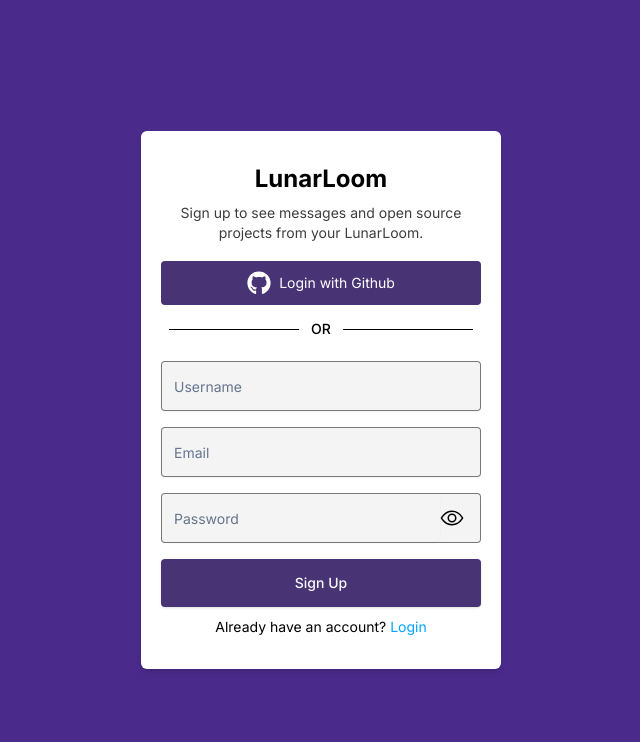
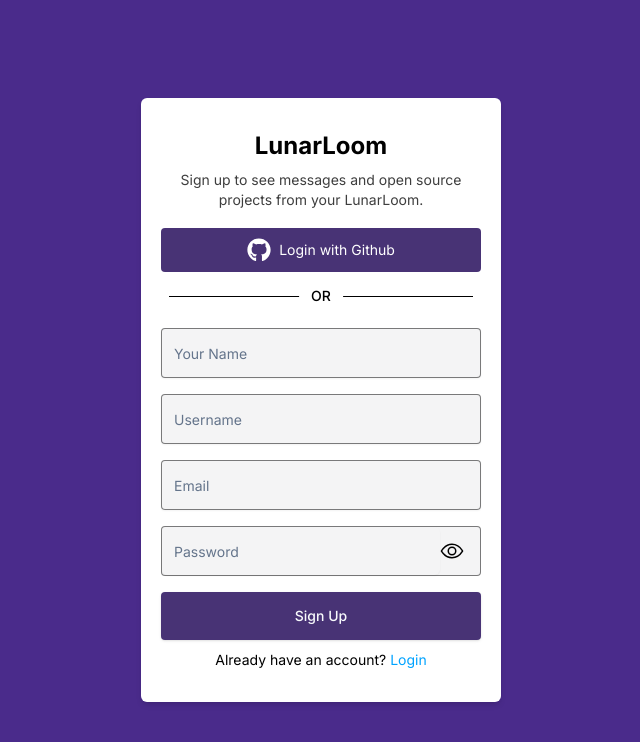
Before and after one commit to Qryptell/Qryptell-frontend, a Next.js app: page /register in a window 1280 px wide. Shown: the top 742 px of the page, without its empty margins (319-959 px from the left). Built offline with nearby package versions, Linux system fonts and the light colour scheme.

Commit message:
full name added in registerform

```diff
--- a/src/components/auth/register/RegisterForm.tsx
+++ b/src/components/auth/register/RegisterForm.tsx
@@ -21,6 +21,9 @@
 import collection from "@/configurations/collection";
 
 const formSchema = z.object({
+  name: z.string().min(3, {
+    message: "Your name should have  3 characters",
+  }),
   username: z.string().min(3, {
     message: "Username should have  3 characters",
   }),
@@ -39,6 +42,7 @@
   const form = useForm<z.infer<typeof formSchema>>({
     resolver: zodResolver(formSchema),
     defaultValues: {
+      name:"",
       username: "",
       email: "",
       password: "",
@@ -69,6 +73,24 @@
     <div className="flex flex-col w-full space-y-2.5">
       <Form {...form}>
         <form onSubmit={form.handleSubmit(onSubmit)} className="space-y-4">
+        <FormField
+            control={form.control}
+            name="name"
+            render={({ field }) => (
+              <FormItem>
+                <FormMessage className="text-start" />
+                <FormControl>
+                  <Input
+                    type="text"
+                    placeholder="Your Name"
+                    {...field}
+                    className="w-full rounded-sm py-6 bg-zinc-200/40 border-[.5px]
+                    focus-visible:ring-0 peer border-black/50"
+                  />
+                </FormControl>
+              </FormItem>
+            )}
+          />
           <FormField
             control={form.control}
             name="username"
```
